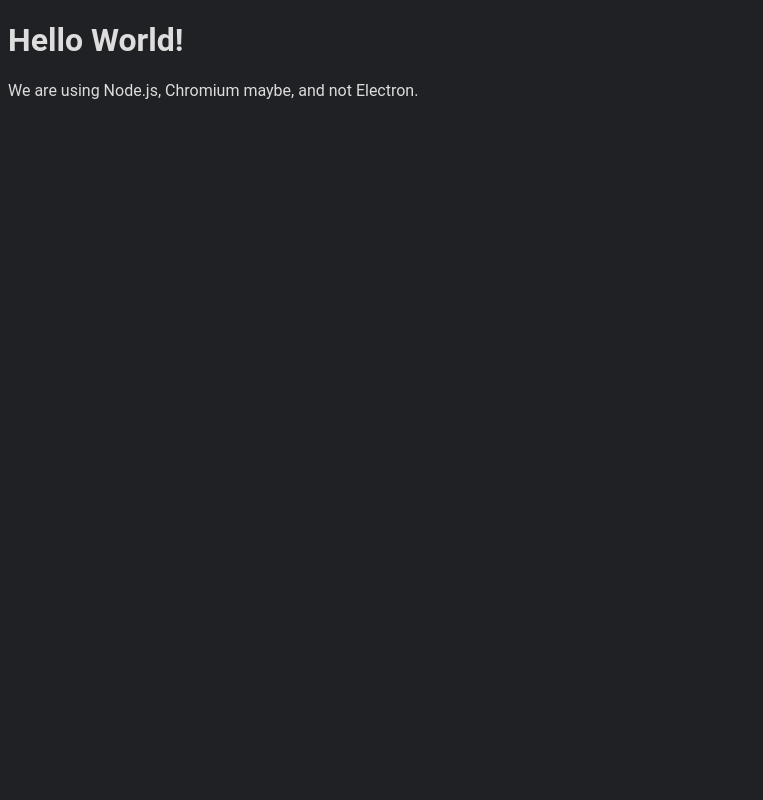
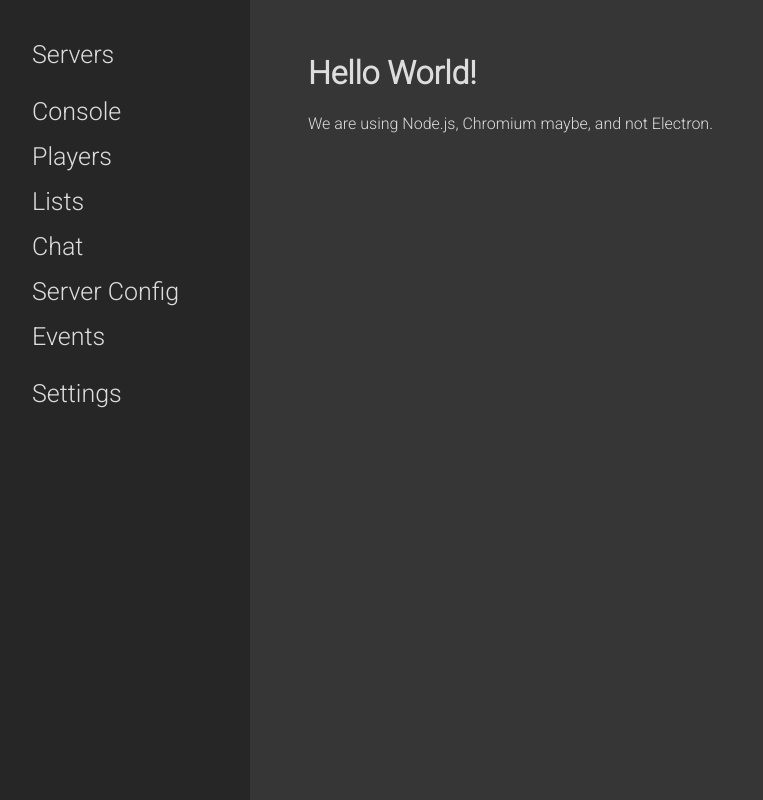
Before and after one commit to Simber1/Battlefield-RCON, a website: page frontend/index.html in a window 1280 px wide. Shown: the whole page, without its empty margins (0-763 px from the left). Drawn offline with Linux system fonts and the light colour scheme.

Commit message:
A start on the website

```diff
--- a/frontend/index.css
+++ b/frontend/index.css
@@ -1,5 +1,54 @@
 body{
-    background-color: #202124;
+    background-color: #363636;
     color: rgb(221, 221, 221);
     font-family: 'Roboto', sans-serif;
 }
+
+
+/* The sidebar menu */
+.sidebar {
+    height: 100%; /* 100% Full-height */
+    width: 250px; /* 0 width - change this with JavaScript */
+    position: fixed; /* Stay in place */
+    z-index: 1; /* Stay on top */
+    top: 0;
+    left: 0;
+    background-color: #262626; /* Black*/
+    overflow-x: hidden; /* Disable horizontal scroll */
+    padding-top: 20px; /* Place content 60px from the top */
+    transition: 0.5s; /* 0.5 second transition effect to slide in the sidebar */
+  }
+
+  /* The sidebar links */
+  .sidebar a {
+    padding: 8px 8px 8px 32px;
+    text-decoration: none;
+    font-size: 25px;
+    color: rgb(221, 221, 221);
+    display: block;
+    transition: 0.3s;
+  }
+
+  /* When you mouse over the navigation links, change their color */
+  .sidebar a:hover {
+    color: #f1f1f1;
+  }
+
+  .openbtn:hover {
+    background-color: #444;
+  }
+  #gapped{
+      padding-top:20px;
+      padding-bottom:20px;
+  }
+  /* Style page content - use this if you want to push the page content to the right when you open the side navigation */
+  #main {
+    transition: margin-left .5s; /* If you want a transition effect */
+    padding:25px 25px 25px 300px;
+  }
+
+  /* On smaller screens, where height is less than 450px, change the style of the sidenav (less padding and a smaller font size) */
+  @media screen and (max-height: 450px) {
+    .sidebar {padding-top: 15px;}
+    .sidebar a {font-size: 18px;}
+  }
--- a/frontend/index.html
+++ b/frontend/index.html
@@ -4,26 +4,32 @@
 <html>
     <head>
         <!--Fonts-->
-    <link rel="preconnect" href="https://fonts.googleapis.com">
-    <link rel="preconnect" href="https://fonts.gstatic.com" crossorigin>
-    <link href="https://fonts.googleapis.com/css2?family=Roboto:wght@300&display=swap" rel="stylesheet">
-    <script>
-    webSocket = new WebSocket("ws://localhost:8880");
-    webSocket.onmessage = function(message){
-      console.log(message.data);
-    }
-    </script>
+        <style>
+            @import url('https://fonts.googleapis.com/css2?family=Roboto:wght@300&display=swap');
+        </style>
+        <script src="index.js"></script>
         <meta charset="UTF-8">
         <link rel="stylesheet" href="index.css">
-    <!-- https://developer.mozilla.org/en-US/docs/Web/HTTP/CSP -->
-    <meta http-equiv="Content-Security-Policy" content="default-src 'self'; script-src 'self'">
-    <meta http-equiv="X-Content-Security-Policy" content="default-src 'self'; script-src 'self'">
         <title>Hello World!</title>
     </head>
     <body>
+    <!-- onmousemove="openNav()" onmouseout="closeNav()" -->
+    <div id="mySidebar" class="sidebar">
+        <a href="#" id="gapped">Servers</a>
+        <a href="#">Console</a>
+        <a href="#">Players</a>
+        <a href="#">Lists</a>
+        <a href="#">Chat</a>
+        <a href="#">Server Config</a>
+        <a href="#">Events</a>
+        <a href="#" id="gapped">Settings</a>
+    </div>
+
+    <div id="main">
         <h1>Hello World!</h1>
         We are using Node.js,
         Chromium maybe,
         and not Electron.
+    </div>
   </body>
 </html>
--- /dev/null
+++ b/frontend/index.js
@@ -0,0 +1,17 @@
+webSocket = new WebSocket("ws://localhost:8880");
+webSocket.onmessage = function(message){
+  console.log(message.data);
+}
+
+
+
+/* Set the width of the sidebar to 250px and the left margin of the page content to 250px */
+function openNav() {
+    document.getElementById("mySidebar").style.width = "250px";
+    document.getElementById("main").style.marginLeft = "150px";
+}
+  /* Set the width of the sidebar to 0 and the left margin of the page content to 0 */
+  function closeNav() {
+    document.getElementById("mySidebar").style.width = "100px";
+    document.getElementById("main").style.marginLeft = "0px";
+}
```
Also changed, not shown: webServer.js (+67 -19 lines), 1 other file. Lines whose indentation alone changed are shown as unchanged.
